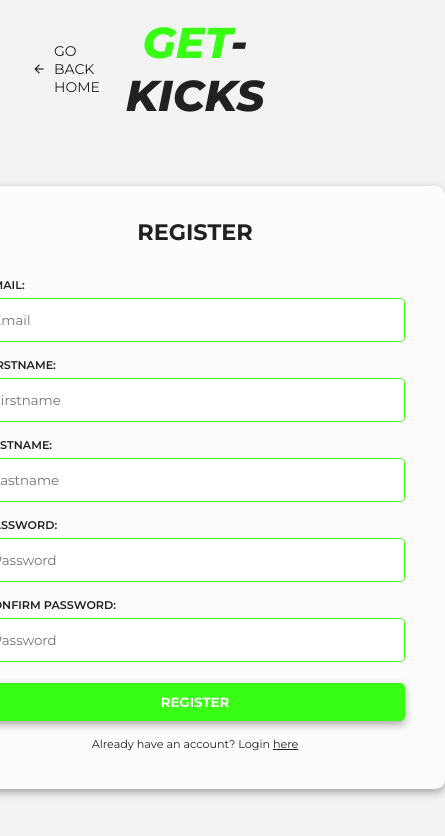
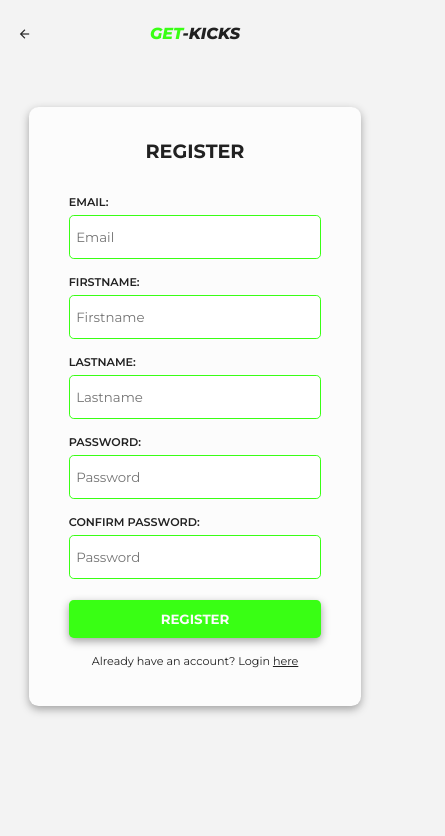
Before and after one commit to 265mph/GETKICKS-Angular-App, an Angular app: page /Register in a window 390 px wide. Shown: the top 836 px of the page, 445 px wide, since content can reach past the window. Built offline with nearby package versions, Linux system fonts and the light colour scheme.

Commit message:
improved responsiveness

```diff
--- a/src/app/app.component.html
+++ b/src/app/app.component.html
@@ -1,3 +1 @@
-
-
 <router-outlet></router-outlet>
--- a/src/app/home-section/home-section.component.html
+++ b/src/app/home-section/home-section.component.html
@@ -46,3 +46,5 @@
 </section>
 
 <app-section-banner></app-section-banner>
+
+<app-products></app-products>
--- a/src/app/login-page/login-page.component.css
+++ b/src/app/login-page/login-page.component.css
@@ -117,6 +117,10 @@ header .my-logo {
     .login-form h2 {
         font-size: 1.2rem;
     }
+
+    .my-logo h2 {
+        font-size: 1.7rem;
+    }
 }
 
 @media screen and (max-width: 750px) {
@@ -124,4 +128,19 @@ header .my-logo {
         width: auto;
     }
 
+    header {
+        margin-top: 1.5rem;
+    }
+
+    header .back-home {
+        margin-left: 1.1rem ;
+    }
+
+    .back-home p {
+        display: none;
+    }
+
+    .my-logo h2 {
+        font-size: 1rem
+    }
 }
--- a/src/app/products/products.component.html
+++ b/src/app/products/products.component.html
@@ -1 +1 @@
-<p>products works!</p>
+a
--- a/src/app/signup-page/signup-page.component.css
+++ b/src/app/signup-page/signup-page.component.css
@@ -118,3 +118,35 @@ header .my-logo {
 .register-form #existing a:visited {
     text-decoration: none;
 }
+
+@media screen and (max-width: 1200px) {
+    .register-form h2 {
+        font-size: 1.2rem;
+    }
+
+    .my-logo h2 {
+        font-size: 1.7rem;
+    }
+}
+
+@media screen and (max-width: 750px) {
+    .register-form {
+        width: auto;
+    }
+
+    header {
+        margin-top: 1.5rem;
+    }
+
+    header .back-home {
+        margin-left: 1.1rem ;
+    }
+
+    .back-home p {
+        display: none;
+    }
+
+    .my-logo h2 {
+        font-size: 1rem
+    }
+}
```
Also changed, not shown: 1 other file (tests, documents, lock files or other folders).
